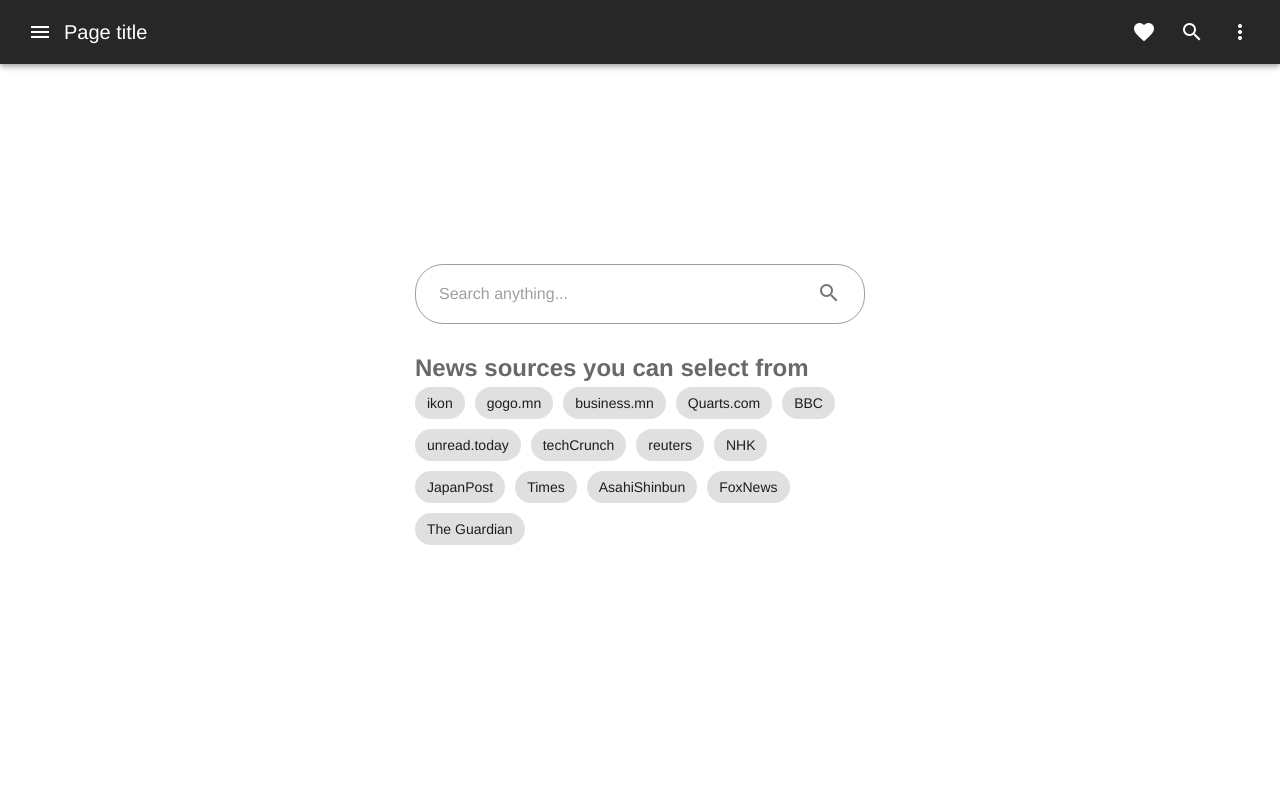
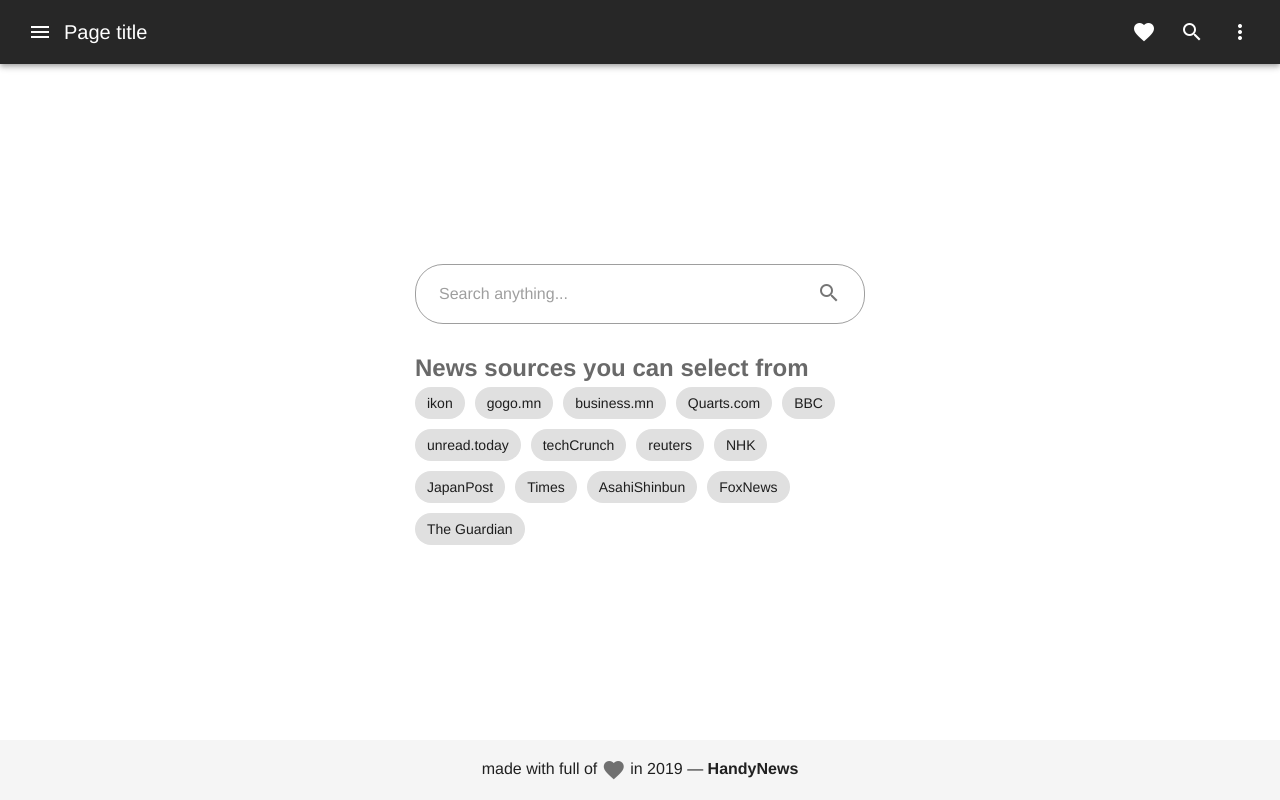
Before and after one commit to Azjargal13/handy-news, a Vue app: page / in a window 1280 px wide. Built offline with nearby package versions, Linux system fonts and the light colour scheme.

Commit message:
add footer

```diff
--- a/src/components/main/AppTheme.vue
+++ b/src/components/main/AppTheme.vue
@@ -30,6 +30,20 @@
       </v-menu>
     </v-app-bar>
     <SearchComp />
+    <!-- footer section -->
+    <v-footer
+      absolute
+      class="font-weight-medium"
+    >
+      <v-col
+        class="text-center"
+        cols="12"
+      >
+      made with full of  <v-icon>$heart</v-icon>
+        in {{ new Date().getFullYear() }} — <strong>HandyNews</strong>
+      </v-col>
+    </v-footer>
+
   </div>
 </template>
 
--- a/src/components/main/CategoryComp.vue
+++ b/src/components/main/CategoryComp.vue
@@ -8,6 +8,9 @@
 
 import { Vue, Component } from "vue-property-decorator";
 export default class CategoryComp extends Vue{
+    // news caterogy includes
+    // - business, market, world, politics, technology, breakingviews, sport, life
+
 
 }
 </script>
--- a/src/plugins/vuetify.ts
+++ b/src/plugins/vuetify.ts
@@ -7,7 +7,8 @@
   icons: {
     iconfont: "mdi",
     values: {
-      search: "mdi-magnify"
+      search: "mdi-magnify",
+      heart:"mdi-heart"
     }
   }
 });
```
